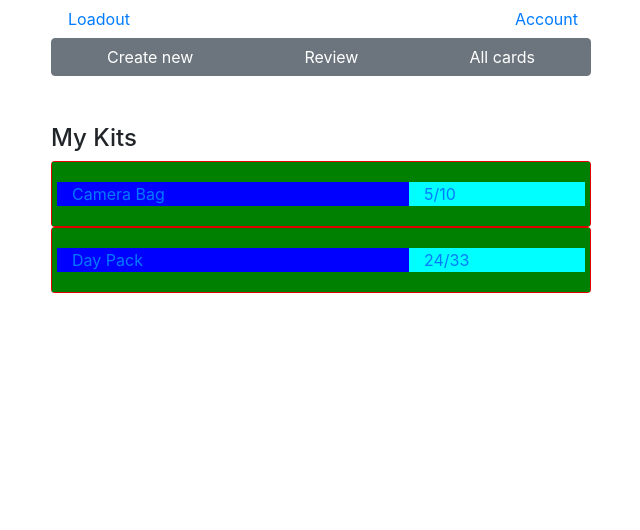
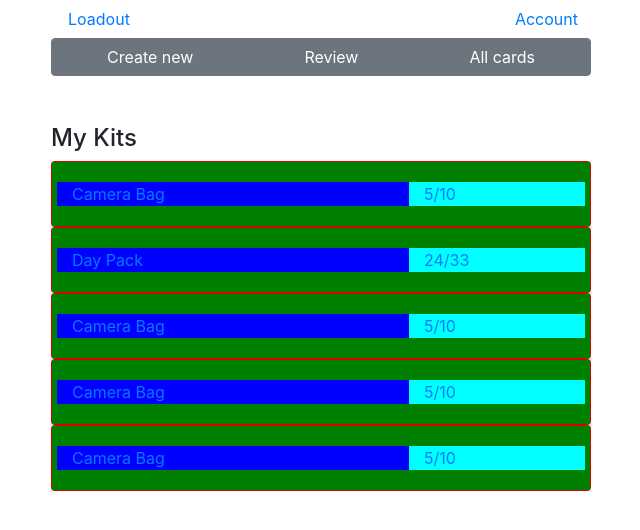
Before and after one commit to Chris-Fortier/loadout, a React (Create React App) app: page /all-kits in a window 1280 px wide. Shown: the top 530 px of the page, without its empty margins (319-959 px from the left). Built offline with nearby package versions, Linux system fonts and the light colour scheme.

Commit message:
make it render multiple kits as components, need to show the actual data

```diff
--- a/src/components/pages/AllKits.js
+++ b/src/components/pages/AllKits.js
@@ -1,8 +1,32 @@
 import React from "react";
 import AppTemplate from "../ui/AppTemplate";
 import { Link } from "react-router-dom"; // a React element for linking
+import { gear } from "../../data/gear";
+import Kit from "../ui/Kit";
+import orderBy from "lodash/orderBy";
 
-export default function AllKits() {
+console.log(gear);
+export default class AllKits extends React.Component {
+   constructor() {
+      super(); // boilerplate line that needs to be in the constructor
+      console.log(gear);
+
+      // initialize state inside the constructor via this.state = {key: value, key: value,};
+      // set default state values for each component
+      // define a component's initial state
+      this.state = {
+         // isFavoritesChecked: false,
+         allKits: orderBy(gear, "kitName", "desc"),
+         // displayedFuncs: orderBy(uiData, "order", "desc"),
+         // orderBy: '["order", "desc"]',
+      };
+
+      // this.methodName = this.methodName.bind(this) // example boilerplate to bind this for each method
+   }
+
+   // methods happen here, such as what happens when you click on a button
+
+   render() {
       return (
          <AppTemplate>
             <h4>My Kits</h4>
@@ -27,6 +51,25 @@ export default function AllKits() {
                   </div>
                </div>
             </Link>
+
+            <Kit />
+
+            {/* {this.state.allKits.map((kit) => {
+               const { kitName, numItems, packedItems } = kit;
+               return (
+                  <Kit
+                  key={kitName}
+                  kitName={kitName}
+                  numItems={numItems}
+                  packedItems={packedItems}
+                  />
+               );
+            })} */}
+
+            {this.state.allKits.map((kit) => {
+               return <Kit key={kit.kitName} />;
+            })}
          </AppTemplate>
       );
    }
+}
--- /dev/null
+++ b/src/components/ui/Kit.js
@@ -0,0 +1,33 @@
+import React from "react";
+// import utils from "../utils/utils";
+// import { convertDataType } from "../utils/helpers";
+import { Link } from "react-router-dom"; // a React element for linking
+
+export default class Kit extends React.Component {
+   // the thing that happens first before anything else in the class happens
+   // constructor() {
+   //    super(); // boilerplate
+
+   //    // set default state values for each component
+   //    // this.state = {
+   //    //    isResultDisplayed: false,
+   //    //    isCodeDisplayed: false,
+   //    //    result: "",
+   //    // };
+   // }
+
+   render() {
+      // extra js and functions can go here
+
+      return (
+         <Link to="/kit-list" className="card red">
+            <div className="card-body green">
+               <div className="row blue">
+                  <div className="col-8 blue">Camera Bag</div>
+                  <div className="col-4 cyan">5/10</div>
+               </div>
+            </div>
+         </Link>
+      );
+   }
+}
--- /dev/null
+++ b/src/data/gear.js
@@ -0,0 +1,12 @@
+export const gear = [
+   {
+      kitName: "Camera Bag",
+      numItems: 12,
+      packedItems: 4,
+   },
+   {
+      kitName: "Day Pack",
+      numItems: 37,
+      packedItems: 28,
+   },
+];
```
Lines whose indentation alone changed are shown as unchanged.
